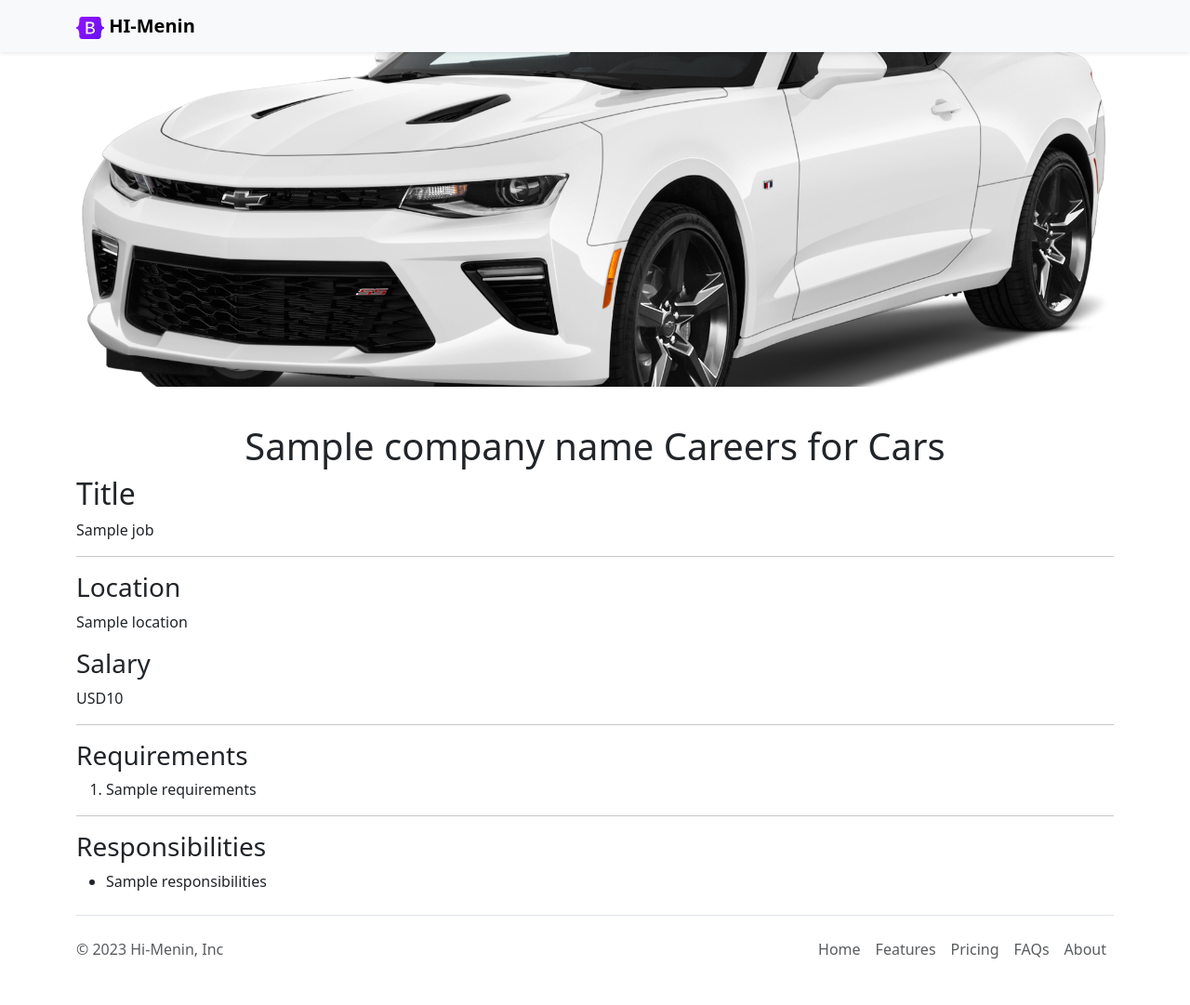
After one commit to RonakSathe/jovian-careers-website-v2, a Flask app: template templates/jobpage.html in a window 1280 px wide. The commit adds this page. Shown: the whole page at 93% size. Run offline with Flask 3, Linux system fonts and the light colour scheme; the template is opened without the code that fills it: most values are stand-ins (such as "Sample title", 1, 10 or a date in 2020).

Commit message:
add new templates

```diff
--- a/app.py
+++ b/app.py
@@ -1,5 +1,5 @@
 from flask import Flask, render_template, request, redirect, url_for, jsonify
-from database import load_jobs_from_db
+from database import *
 app = Flask(__name__)
 
 
@@ -16,6 +16,14 @@
   jobs  = load_jobs_from_db()
   return jsonify(jobs)
 
+@app.route("/job/<id>")
+def show_job(id):
+  job = load_job_from_db(id)
+  if not job:
+    return "Not Found", 404
+  return render_template('jobpage.html',job=job[0])
+
+
 
 if __name__ == "__main__":
   app.run(host='0.0.0.0', debug=True)
--- a/database.py
+++ b/database.py
@@ -4,14 +4,29 @@
 db_connection_string="mysql://root:root@127.0.0.1/himenincareers"
 engine = create_engine(db_connection_string)
 
+
+
 def load_jobs_from_db():
   with engine.connect() as conn:
     result = conn.execute(text("Select * from jobs;"))
     columns = result.keys()
-    results = result.fetchall()
-    JOBS =[]
+    results= result.fetchall()
+    JOBS=[]
     for row in results:
-        JOBS.append(dict(zip(columns,row)))
+       JOBS.append(dict(zip(columns,row)))
     return JOBS
 
-print(db_connection_string)
+def load_job_from_db(id):
+   with engine.connect() as conn:
+
+      result = conn.execute(text("select * from jobs where id= :id").bindparams(id=id))
+      columns=result.keys()
+      rows = result.all()
+      JOBS =[]
+      for row in rows:
+        JOBS.append(dict(zip(columns,row)))
+      if len(rows) == 0:
+         return None
+      else:
+         print(JOBS)
+         return JOBS
--- a/requirements.txt
+++ b/requirements.txt
@@ -2,4 +2,4 @@
 gunicorn
 sqlalchemy
 pymysql
-mysqlclient
+MYSQLdb
--- /dev/null
+++ b/templates/banner.html
@@ -0,0 +1,10 @@
+<style>
+    #banner {
+      height: 360px;
+      width: 100%;
+      object-fit: cover;
+      margin-bottom:16px
+    }
+  </style>
+
+  <img class="img-fluid" id="banner" src="../static/camaro.png">
--- /dev/null
+++ b/templates/bootstrap.html
@@ -0,0 +1,4 @@
+<meta name="viewport" content="width=device-width, initial-scale=1">
+<meta charset="utf-8">
+
+<link href="https://cdn.jsdelivr.net/npm/bootstrap@5.3.2/dist/css/bootstrap.min.css" rel="stylesheet" integrity="sha384-T3c6CoIi6uLrA9TneNEoa7RxnatzjcDSCmG1MXxSR1GAsXEV/Dwwykc2MPK8M2HN" crossorigin="anonymous">
--- a/templates/jobitem.html
+++ b/templates/jobitem.html
@@ -10,13 +10,9 @@
         <div >
           <b>Salary: </b>{{job['salary']}}
         </div>
-        <div >
-          <b>Description: </b>{{job['responsibilities']}}
-        </div>
-
       {% endif %}
     </div>
   <div class="col-3">
-  <a type="button" class="btn btn-outline-primary" href="mailto:satheronak@gmail.com?subject=Application%20for%20{{job['title']}}&body=my%20name%20%3A%20%3Cyour%20name%20hhere%3E%0D%0A%0D%0Amy%20resume%20link%20%3A%20%3Cdrop%20here%20resume%3E" >Apply</a>
+  <a type="button" class="btn btn-outline-primary" href="/job/{{job['id']}}">Apply</a>
   </div>
 </div>
--- /dev/null
+++ b/templates/jobpage.html
@@ -0,0 +1,43 @@
+<html>
+<head>
+    <title>{{job.title}}</title>
+    {% include 'bootstrap.html' %}
+</head>
+<body>
+    {% include 'nav.html' %}
+    {% include 'banner.html' %}
+    <div class="container">
+        <h1 class="text-center mt-4">{{company_name}} Careers for Cars</h1>
+
+    <h2>Title</h2><p>{{job['title']}}</p><hr>
+    <h3>Location</h3>
+    <p>{{job.location}}</p>
+
+    <h3>Salary</h3>
+    <p>{{job.currency}}{{job.salary}}</p><hr>
+
+    <h3>Requirements</h3>
+    <ol>
+        {% for line in job.requirements.split("\n") %}
+            <li>
+                {{line}}
+            </li>
+        {% endfor %}
+    </ol>
+
+
+    <hr>
+
+    <h3>Responsibilities</h3>
+    <ul>
+        {% for line in job.responsibilities.split("\n") %}
+            <li>
+                {{line}}
+            </li>
+        {% endfor %}
+    </ul>
+
+        </div>
+    {% include 'footer.html' %}
+</body>
+</html>
--- a/templates/nav.html
+++ b/templates/nav.html
@@ -1,8 +1,11 @@
 <nav class="navbar bg-body-tertiary shadow-sm fixed-top bg-white">
+
   <div class="container">
-    <a class="navbar-brand" href="#">
+    <a class="navbar-brand" href="/">
       <img src="/static/bootstrap-logo.svg" alt="Bootstrap" width="30" height="24">
-    HI-Menin</a>
+    <b>HI-Menin</b></a>
   </div>
+
 </nav>
+
 <div style="height:56px"></div>
```
Also changed, not shown: templates/home.html (+7 -19 lines).
